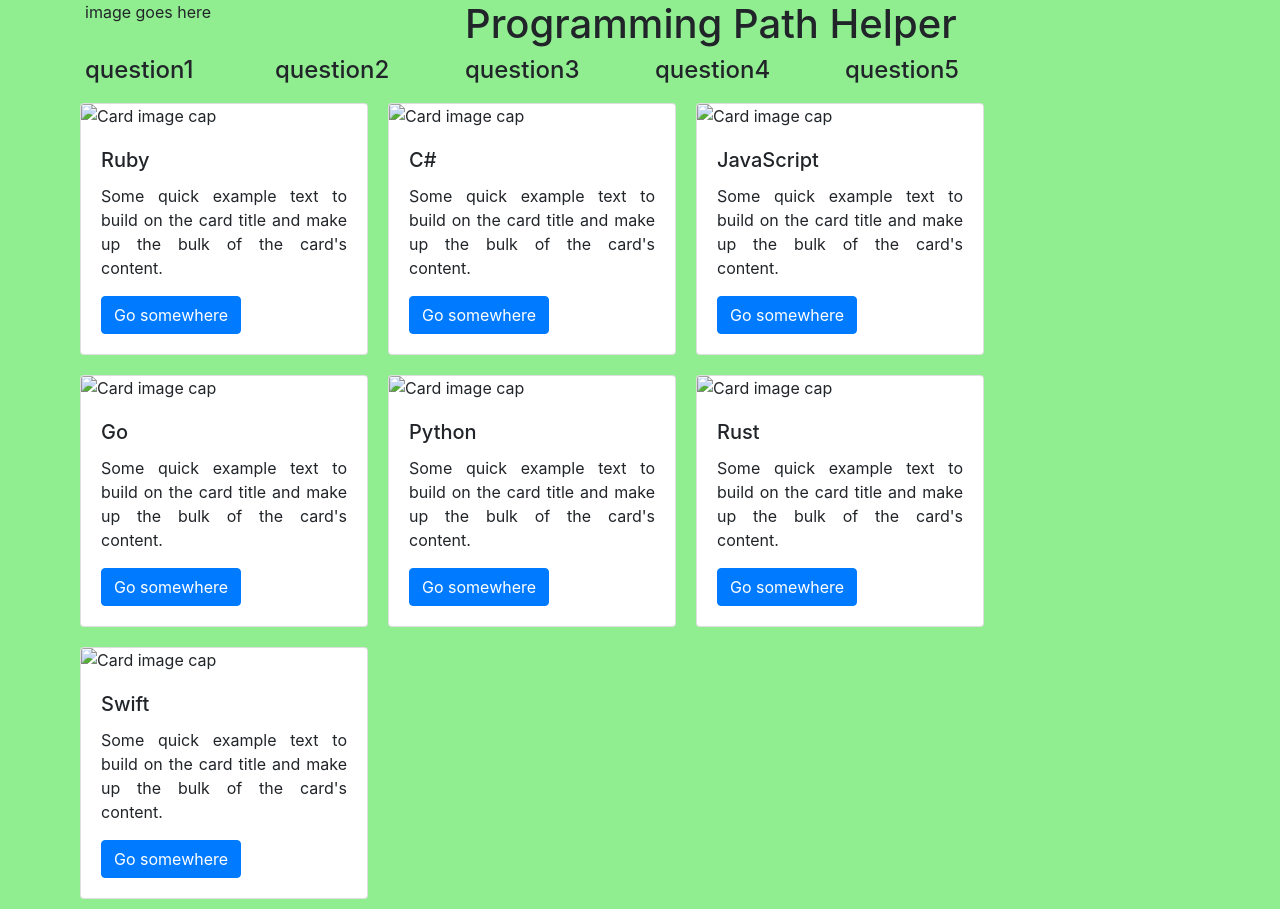
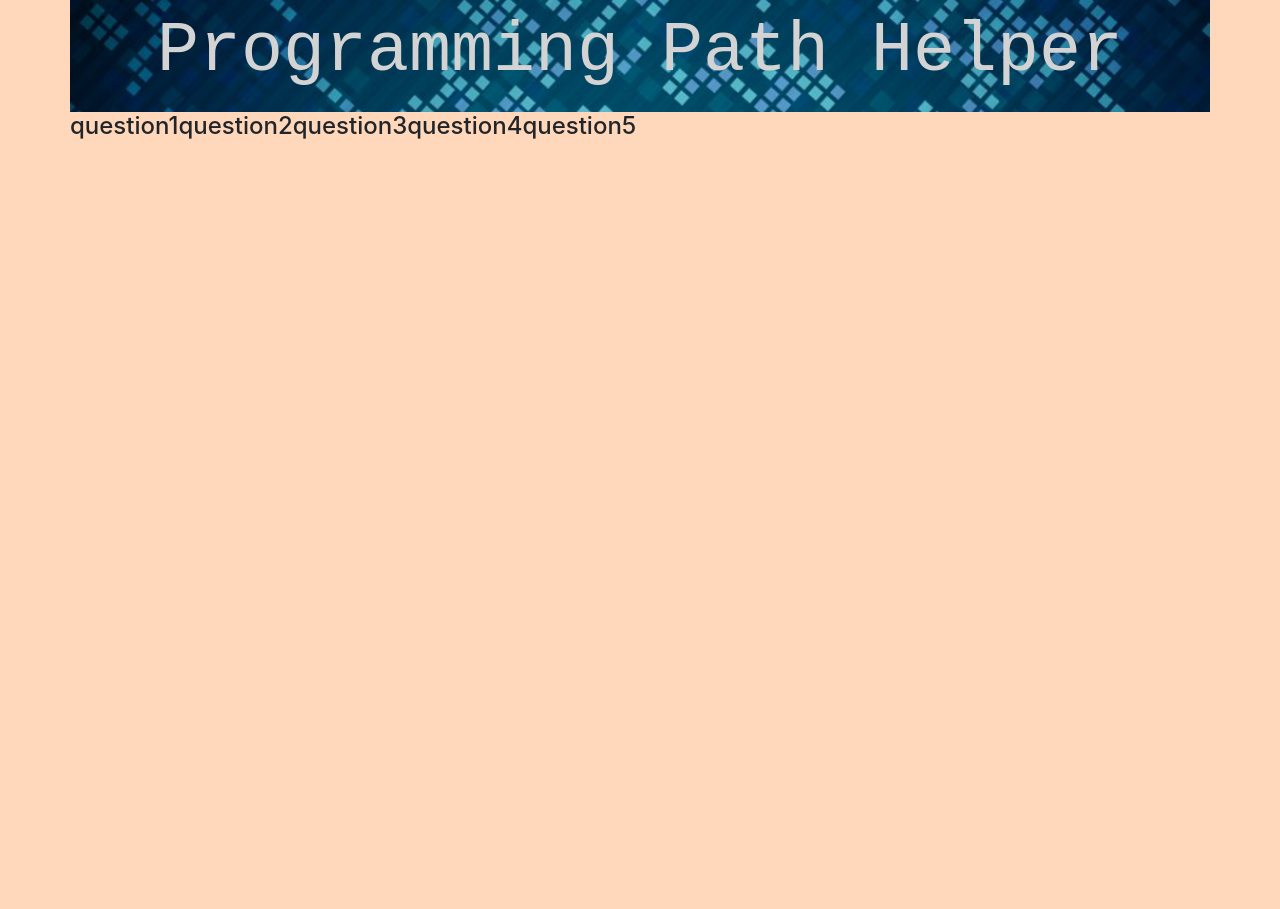
Before and after one commit to stockampj/week2project, a plain HTML site: page index.html in a window 1280 px wide. After the commit the page ends 800 px from the top, so only its background shows below. Drawn offline with Linux system fonts and the light colour scheme.

Commit message:
add images and styling.

```diff
--- a/css/styles.css
+++ b/css/styles.css
@@ -1,13 +1,34 @@
 body {
-  background-color: lightgreen;
+  background-color: #ffd7ba;
+}
+
+#top-row {
+  background-image: url(../img/header.jpg);
+  background-size: cover;
+  border: lightgray;
+  border-width: thick;
+  padding: 10px;
+}
+
+h1 {
+  color: lightgray;
+  text-align: center;
+  font-family: monospace;
+  font-weight: 400;
+  font-size: 70px
 }
 
 .card {
+  display: none;
   text-align: justify;
   margin: 10px;
 }
 
-
+.card img {
+  width: 200px;
+  display: block;
+  margin-left: auto;
+  margin-right: auto;
 }
 
 .card a {
--- a/index.html
+++ b/index.html
@@ -14,10 +14,7 @@
   <div class="container">
 
     <div class="row" id="top-row">
-      <div class="col-md-4">
-        <p>image goes here</p>
-      </div>
-      <div class="col-md-8">
+      <div class="col-md-12">
         <h1>Programming Path Helper</h1>
       </div>
     </div>
@@ -25,19 +22,19 @@
       <div class="col-md-12" id="survey-holder">
         <div class="row">
 
-          <div class="col-2" id="q1-content">
+          <div class="survey-q" id="q1-content">
             <h4>question1</h4>
           </div>
-          <div class="col-2" id="q2-content">
+          <div class="survey-q" id="q2-content">
             <h4>question2</h4>
           </div>
-          <div class="col-2" id="q3-content">
+          <div class="survey-q" id="q3-content">
             <h4>question3</h4>
           </div>
-          <div class="col-2" id="q4-content">
+          <div class="survey-q" id="q4-content">
             <h4>question4</h4>
           </div>
-          <div class="col-2" id="q5-content">
+          <div class="survey-q" id="q5-content">
             <h4>question5</h4>
           </div>
 
@@ -47,7 +44,7 @@
     <div class="row" id="results-row">
 
       <div class="card" style="width: 18rem;" id="Ruby">
-        <img class="card-img-top" src="..." alt="Card image cap">
+        <img class="card-img-top" src="img/ruby.jpg" alt="Card image cap">
         <div class="card-body">
           <h5 class="card-title">Ruby</h5>
           <p class="card-text">Some quick example text to build on the card title and make up the bulk of the card's content.</p>
@@ -56,7 +53,7 @@
       </div>
 
       <div class="card" style="width: 18rem;" id="c#">
-        <img class="card-img-top" src="..." alt="Card image cap">
+        <img class="card-img-top" src="img/csharp.png" alt="Card image cap">
         <div class="card-body">
           <h5 class="card-title">C#</h5>
           <p class="card-text">Some quick example text to build on the card title and make up the bulk of the card's content.</p>
@@ -65,7 +62,7 @@
       </div>
 
       <div class="card" style="width: 18rem;" id="javascript">
-        <img class="card-img-top" src="..." alt="Card image cap">
+        <img class="card-img-top" src="img/js.jpg" alt="Card image cap">
         <div class="card-body">
           <h5 class="card-title">JavaScript</h5>
           <p class="card-text">Some quick example text to build on the card title and make up the bulk of the card's content.</p>
@@ -74,7 +71,7 @@
       </div>
 
       <div class="card" style="width: 18rem;" id="go">
-        <img class="card-img-top" src="..." alt="Card image cap">
+        <img class="card-img-top" src="img/go.jpg" alt="Card image cap">
         <div class="card-body">
           <h5 class="card-title">Go</h5>
           <p class="card-text">Some quick example text to build on the card title and make up the bulk of the card's content.</p>
@@ -83,7 +80,7 @@
       </div>
 
       <div class="card" style="width: 18rem;" id="python">
-        <img class="card-img-top" src="..." alt="Card image cap">
+        <img class="card-img-top" src="img/python.jpg" alt="Card image cap">
         <div class="card-body">
           <h5 class="card-title">Python</h5>
           <p class="card-text">Some quick example text to build on the card title and make up the bulk of the card's content.</p>
@@ -92,7 +89,7 @@
       </div>
 
       <div class="card" style="width: 18rem;" id="rust">
-        <img class="card-img-top" src="..." alt="Card image cap">
+        <img class="card-img-top" src="img/rust.png" alt="Card image cap">
         <div class="card-body">
           <h5 class="card-title">Rust</h5>
           <p class="card-text">Some quick example text to build on the card title and make up the bulk of the card's content.</p>
@@ -101,7 +98,7 @@
       </div>
 
       <div class="card" style="width: 18rem;" id="swift">
-        <img class="card-img-top" src="..." alt="Card image cap">
+        <img class="card-img-top" src="img/swift.jpg" alt="Card image cap">
         <div class="card-body">
           <h5 class="card-title">Swift</h5>
           <p class="card-text">Some quick example text to build on the card title and make up the bulk of the card's content.</p>
```
Also changed, not shown: img/csharp.png (added), img/go.jpg (added), img/header.jpg (added), img/js.jpg (added), img/python.jpg (added), img/ruby.jpg (added), img/rust.png (added), img/swift.jpg (added).
